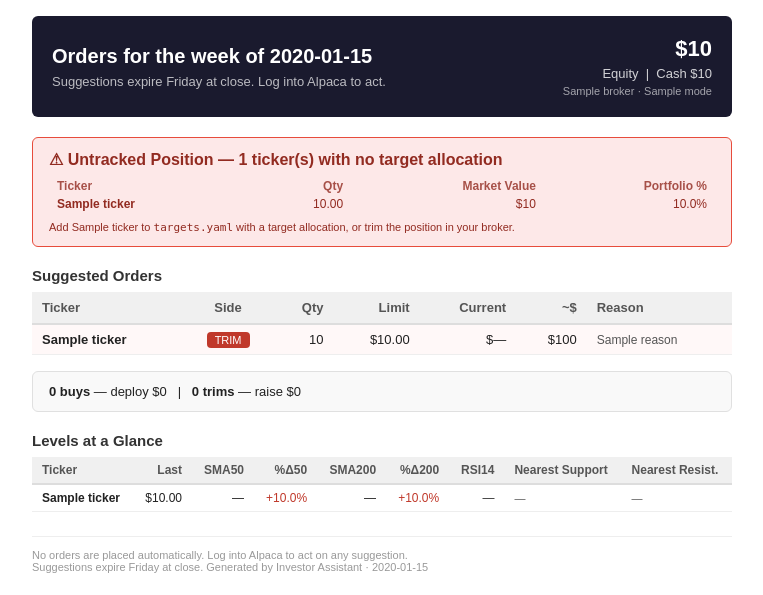
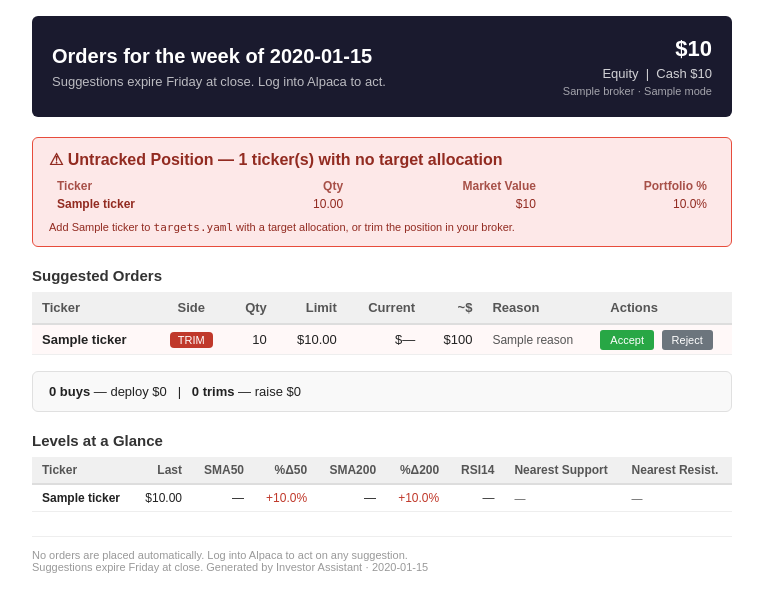
Before and after one commit to sunjiajing0815/me_invest_paper, a Python web app: template templates/weekly_suggestions.html.j2 in a window 1280 px wide. Shown: the top 595 px of the page, without its empty margins (258-1021 px from the left). Run offline with Jinja, Linux system fonts and the light colour scheme; the template is opened without the code that fills it: most values are stand-ins (such as "Sample title", 1, 10 or a date in 2020).

Commit message:
feat(3a): add Accept/Reject magic-link buttons to weekly suggestions email
Co-Authored-By: Claude Sonnet 4.6 <noreply@anthropic.com>

```diff
--- a/templates/weekly_suggestions.html.j2
+++ b/templates/weekly_suggestions.html.j2
@@ -58,7 +58,7 @@
 
 <!-- Suggestions table -->
 <h2 style="font-size:15px; color:#333; margin:0 0 8px 0;">Suggested Orders</h2>
-{% if suggestions %}
+{% if suggestion_items %}
 {% set total_buy_usd = namespace(v=0) %}
 {% set total_sell_usd = namespace(v=0) %}
 {% set buy_count = namespace(n=0) %}
@@ -73,10 +73,12 @@
       <th style="padding:8px 10px; text-align:right; border-bottom:2px solid #ddd;">Current</th>
       <th style="padding:8px 10px; text-align:right; border-bottom:2px solid #ddd;">~$</th>
       <th style="padding:8px 10px; text-align:left; border-bottom:2px solid #ddd;">Reason</th>
+      <th style="padding:8px 10px; text-align:left; border-bottom:2px solid #ddd;">Actions</th>
     </tr>
   </thead>
   <tbody>
-    {% for s in suggestions %}
+    {% for item in suggestion_items %}
+    {% set s = item.suggestion %}
     {% set ind = indicators | selectattr('ticker', 'equalto', s.ticker) | first | default(None) %}
     {% set current = ind.close if ind else 0 %}
     {% set dist_pct = ((s.limit_price / current - 1) * 100) if current else 0 %}
@@ -98,6 +100,12 @@
       <td style="padding:7px 10px; text-align:right;">${{ "{:,.2f}".format(current) if current else '—' }}</td>
       <td style="padding:7px 10px; text-align:right;">${{ "{:,.0f}".format(cost) }}</td>
       <td style="padding:7px 10px; font-size:12px; color:#555;">{{ s.reason }}</td>
+      <td style="white-space:nowrap;">
+        <a href="{{ base_url }}/suggestions/{{ item.sid }}/accept?token={{ item.accept_token }}"
+           style="background:#28a745;color:white;padding:4px 10px;text-decoration:none;border-radius:3px;font-size:11px;margin-right:4px;">Accept</a>
+        <a href="{{ base_url }}/suggestions/{{ item.sid }}/reject?token={{ item.reject_token }}"
+           style="background:#6c757d;color:white;padding:4px 10px;text-decoration:none;border-radius:3px;font-size:11px;">Reject</a>
+      </td>
     </tr>
     {% endfor %}
   </tbody>
```
Also changed, not shown: src/investor/jobs/weekly_suggestions.py (+16 -2 lines).
